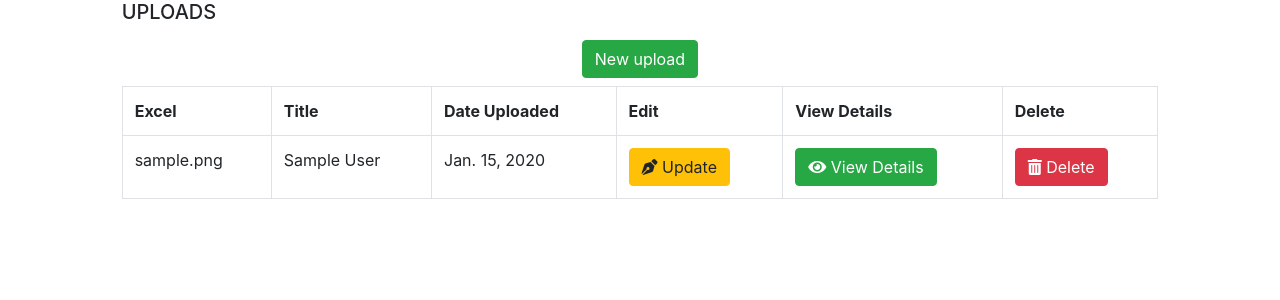
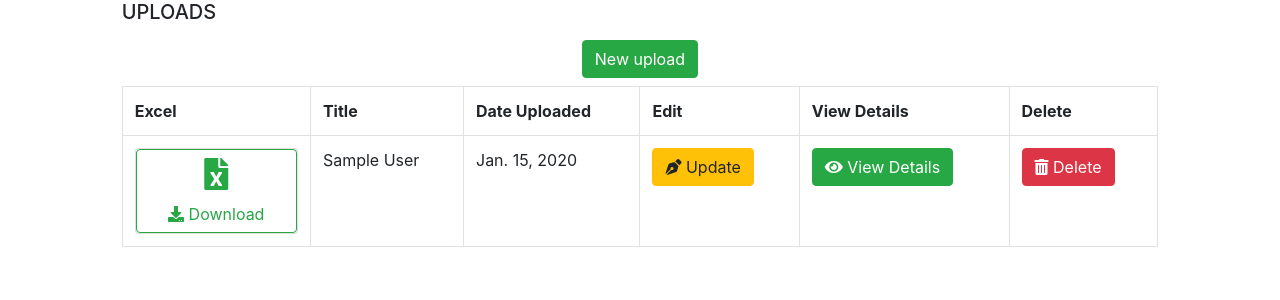
Before and after one commit to ngetichnicholas/Employee-Data-App, a Django app: page /uploads in a window 1280 px wide. Shown: the part 56-356 px from the top of the page. Run offline with Django 3.2, Linux system fonts and the light colour scheme; tables that the repository leaves empty hold one stand-in row (values such as "Sample post"); some libraries are stand-ins or nearby versions.

Commit message:
Update app

```diff
--- a/employee_data_app/templates/uploads/uploads.html
+++ b/employee_data_app/templates/uploads/uploads.html
@@ -37,19 +37,25 @@
         </tr>
         {% for upload in uploads %}
         <tr>
-          <td><i class="fa fa-file-excel-o" aria-hidden="true"></i>{{upload.excel_file}}</td>
+          <td>
+            <div class="card">
+              <a href="{{upload.excel_file}}" download="" class="btn btn-outline-success doc"><h2><i class="fas fa-file-excel"></i></h2><i class="fa fa-download"
+                  aria-hidden="true"></i> Download </a>
+            </div>
+          </td>
           <td>{{upload.title}}</td>
           <td>{{upload.timestamp|date}}</td>
           <td><a href="{% url 'update_upload' upload.id %}" class="btn btn-warning"><i class="fas fa-pen-nib"></i>
               Update</a></td>
-          <td><a href="{% url 'upload_details' upload.id %}" class="btn btn-success"><i class="fas fa-eye"></i> View Details</a></td>
+          <td><a href="{% url 'upload_details' upload.id %}" class="btn btn-success"><i class="fas fa-eye"></i> View
+              Details</a></td>
           <td><a href="{% url 'delete_upload' upload.id %}" class="btn  btn-danger"><i class="fas fa-trash-alt"></i>
               Delete</a></td>
         </tr>
         {% empty %}
-                    <tr>
-                        <td class="text-danger" colspan='6'>Your don't have uploads yet. You can add by clicking the button above</td>
-                    </tr>
+        <tr>
+          <td class="text-danger" colspan='6'>Your don't have uploads yet. You can add by clicking the button above</td>
+        </tr>
         {% endfor %}
       </table>
     </div>
```
Also changed, not shown: employee_data_app/templates/uploads/upload_page.html (+7 -1 lines), 2 other files.
